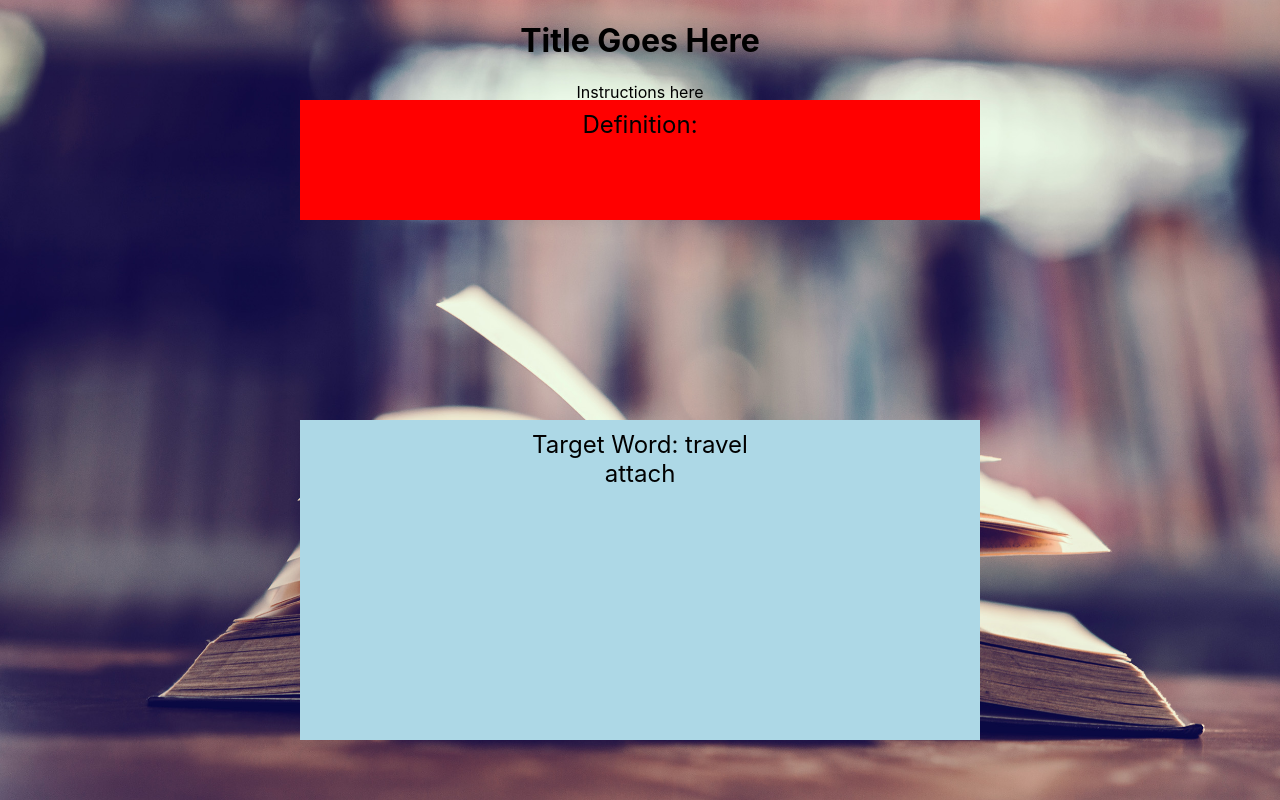
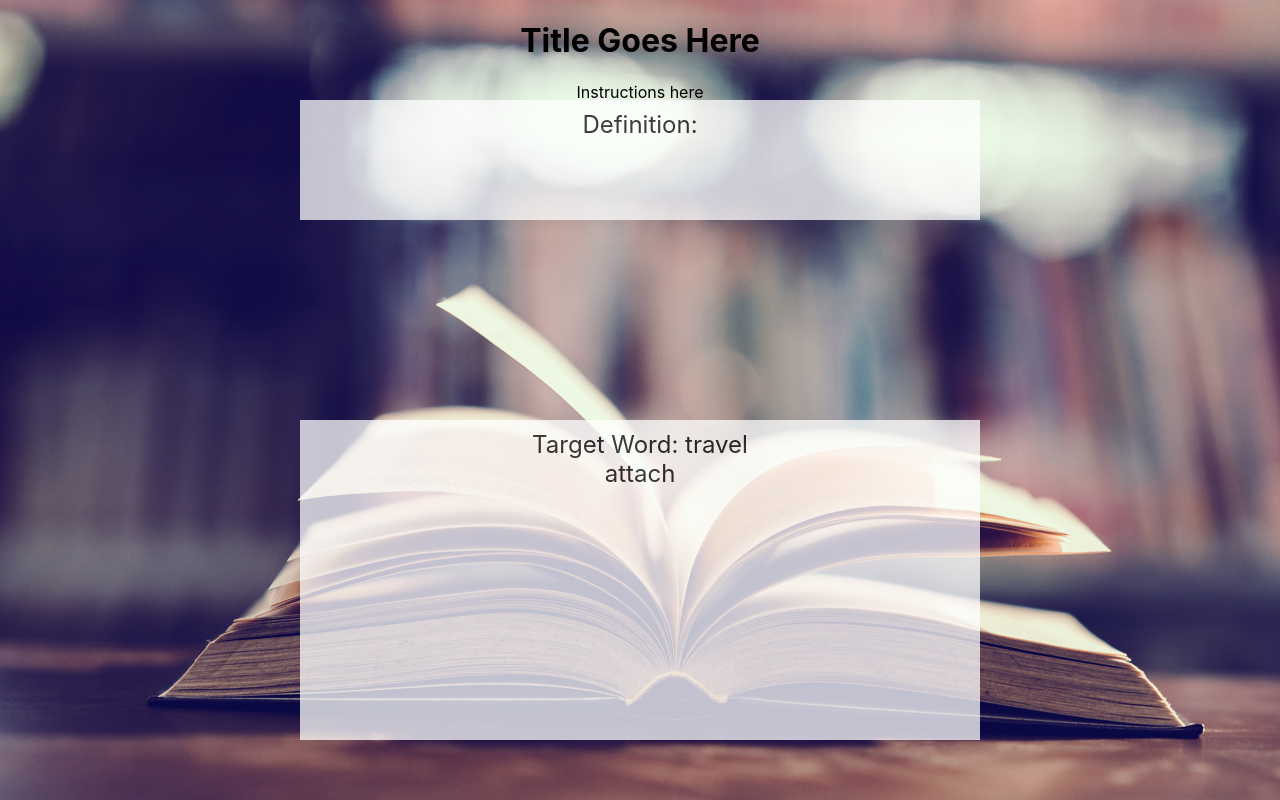
Before and after one commit to irene-rojas/words-history, a React (Create React App) app: page / in a window 1280 px wide. Built offline with nearby package versions, Linux system fonts and the light colour scheme; no server answers.

Commit message:
div bg color change

```diff
--- a/src/App.css
+++ b/src/App.css
@@ -25,7 +25,8 @@
 .def {
     grid-column: 1/-1;
     grid-row: 1/2;
-    background-color: red;
+    background-color: white;
+    opacity: .75;
     padding: 10px;
     margin-bottom: 10px;
     height: 100px;
@@ -34,7 +35,8 @@
 .choices {
     grid-column: 1/-1;
     grid-row: 2/3;
-    background-color: lightblue;
+    background-color: white;
+    opacity: .75;
     padding: 10px;
     height: 300px;
 }
```
